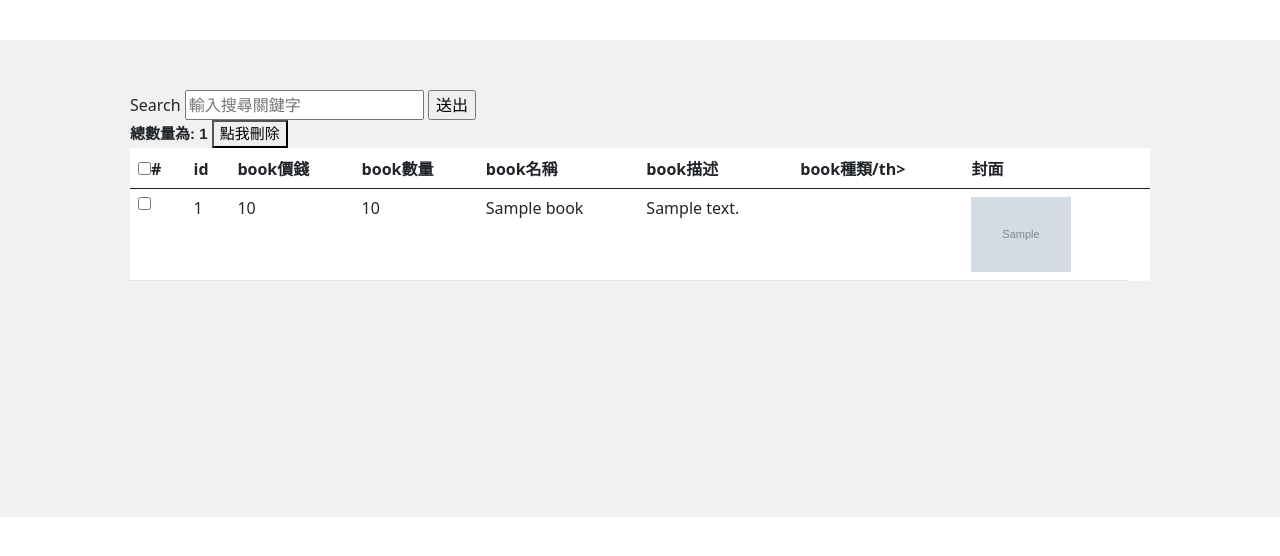
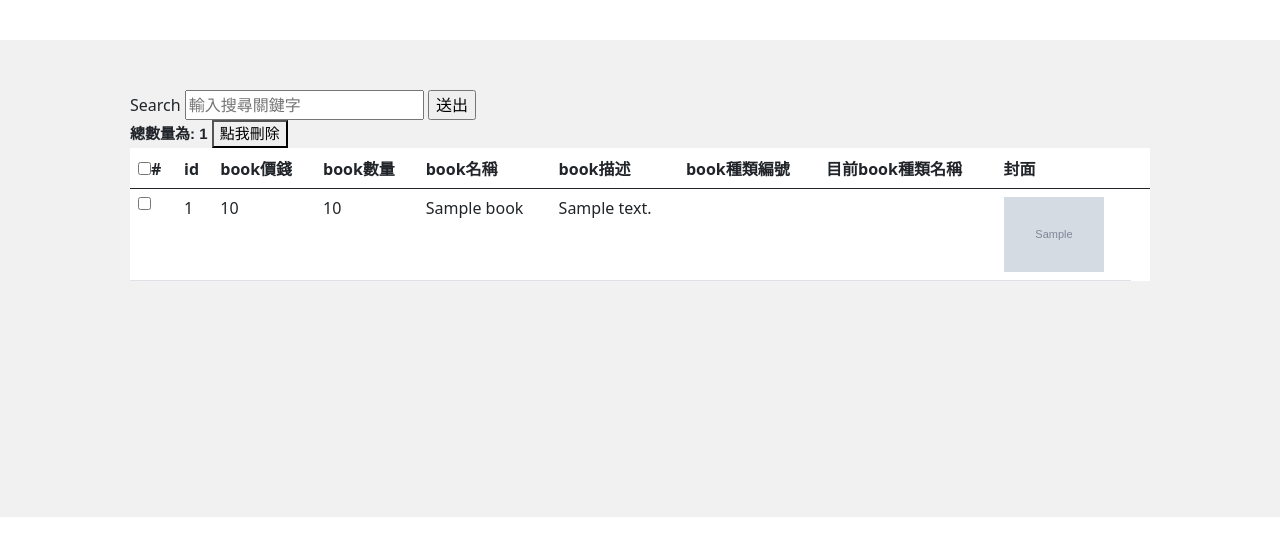
Before and after one commit to NTOUDatabaseClass2020/BookStoreManageSystem, a PHP site: page /content/book_del.php?bookstore_id=1 in a window 1280 px wide. Shown: the part 58-614 px from the top of the page. Run offline with PHP 8.4, Linux system fonts and the light colour scheme; tables that the repository leaves empty or names only in its code hold one stand-in row (values such as "Sample post"); grey boxes marked "Sample" are stand-in pictures.

Commit message:
修正v2

```diff
--- a/frontend/content/book.php
+++ b/frontend/content/book.php
@@ -191,6 +191,7 @@
 			  <th></th>
 			</tr>
 		  </thead>
+		  console.log(<?php echo $_GET["bookstore_id"]?>);
 		  <tbody>
 		  <?php
 				if (isset($_POST["keyword"]))
@@ -202,7 +203,7 @@
 						$keyword = '%'.$keyword.'%';
 					  }
 					  $id = $_GET['bookstore_id'];
-					  $sql = "SELECT bs.id,bs.price,bs.amount,bs.book_name,bs.description,bs.type,bs.img_url,btl.type_name FROM books bs left join booktype_list btl on bs.type = btl.type where bs.id like ? or bs.book_name like ? or bs.type like ? or btl.type_name like ? and bookstore_id=?";
+					  $sql = "SELECT bs.id,bs.price,bs.amount,bs.book_name,bs.description,bs.type,bs.img_url,btl.type_name FROM books bs left join booktype_list btl on bs.type = btl.type where (bs.id like ? or bs.book_name like ? or bs.type like ? or btl.type_name like ?) and bookstore_id=?";
 					  if($stmt = $db->prepare($sql)){
 						  $stmt->execute(array($keyword, $keyword, $keyword, $keyword, $id));
 						  for($rows = $stmt->fetchAll(), $count = 0; $count < count($rows); $count++){
--- a/frontend/content/book_del.php
+++ b/frontend/content/book_del.php
@@ -191,7 +191,8 @@
 										<th>book數量</th>
 										<th>book名稱</th>
 										<th>book描述</th>
-										<th>book種類/th>
+										<th>book種類編號</th>
+										<th>目前book種類名稱</th>
 										<th>封面</th>
 										<th></th>
 										</tr>
@@ -207,9 +208,9 @@
 													$keyword = '%'.$keyword.'%';
 												}
 												$id = $_GET['bookstore_id'];
-												$sql = "SELECT id,price,amount,book_name,description,type,img_url FROM books where id like ? or book_name like ? or type like ? and bookstore_id=?";
-												if($stmt = $db->prepare($sql)){
-													$stmt->execute(array($keyword, $keyword, $keyword, $id));
+												$sql = "SELECT bs.id,bs.price,bs.amount,bs.book_name,bs.description,bs.type,bs.img_url,btl.type_name FROM books bs left join booktype_list btl on bs.type = btl.type where (bs.id like ? or bs.book_name like ? or bs.type like ? or btl.type_name like ?) and bookstore_id=? ORDER BY bs.id ASC";
+													if($stmt = $db->prepare($sql)){
+													$stmt->execute(array($keyword, $keyword, $keyword, $keyword, $id));
 													for($rows = $stmt->fetchAll(), $count = 0; $count < count($rows); $count++){
 											?>
 													<tr>
@@ -220,6 +221,7 @@
 														<td><?php echo $rows[$count]['book_name'];?></td>
 														<td><?php echo $rows[$count]['description'];?></td>
 														<td><?php echo $rows[$count]['type'];?></td>
+														<td><?php echo $rows[$count]['type_name'];?></td>
 														<td><img class="bimg" src="<?php echo $rows[$count]['img_url'];?>"></img></td>
 														<td><input type="hidden" name="selectid[]" value="<?php echo $rows[$count]['id'];?>"></td>
 													</tr>
@@ -228,7 +230,7 @@
 											}
 												}else{
 													$id = $_GET['bookstore_id'];
-													$sql = "SELECT id,price,amount,book_name,description,type,img_url FROM books WHERE bookstore_id = ? ";
+													$sql = "SELECT bs.id,bs.price,bs.amount,bs.book_name,bs.description,bs.type,bs.img_url,btl.type_name  FROM books bs left join booktype_list btl on bs.type = btl.type  WHERE bookstore_id = ? ORDER BY bs.id ASC";
 													if($stmt = $db->prepare($sql)){
 														$stmt->execute(array($id));
 
@@ -242,6 +244,7 @@
 													<td><?php echo $rows[$count]['book_name'];?></td>
 													<td><?php echo $rows[$count]['description'];?></td>
 													<td><?php echo $rows[$count]['type'];?></td>
+													<td><?php echo $rows[$count]['type_name'];?></td>
 													<td><img class="bimg" src="<?php echo $rows[$count]['img_url'];?>"></img></td>
 													</tr>
 											<?php
--- a/frontend/content/book_edit.php
+++ b/frontend/content/book_edit.php
@@ -207,7 +207,7 @@
 													$keyword = '%'.$keyword.'%';
 												}
 												$id = $_GET['bookstore_id'];
-												$sql = "SELECT bs.id,bs.price,bs.amount,bs.book_name,bs.description,bs.type,bs.img_url,btl.type_name FROM books bs left join booktype_list btl on bs.type = btl.type where bs.id like ? or bs.book_name like ? or bs.type like ? or btl.type_name like ? and bookstore_id=? ORDER BY bs.id ASC";
+												$sql = "SELECT bs.id,bs.price,bs.amount,bs.book_name,bs.description,bs.type,bs.img_url,btl.type_name FROM books bs left join booktype_list btl on bs.type = btl.type where (bs.id like ? or bs.book_name like ? or bs.type like ? or btl.type_name like ?) and bookstore_id=? ORDER BY bs.id ASC";
 													if($stmt = $db->prepare($sql)){
 													$stmt->execute(array($keyword, $keyword, $keyword, $keyword, $id));
 													for($rows = $stmt->fetchAll(), $count = 0; $count < count($rows); $count++){
```
